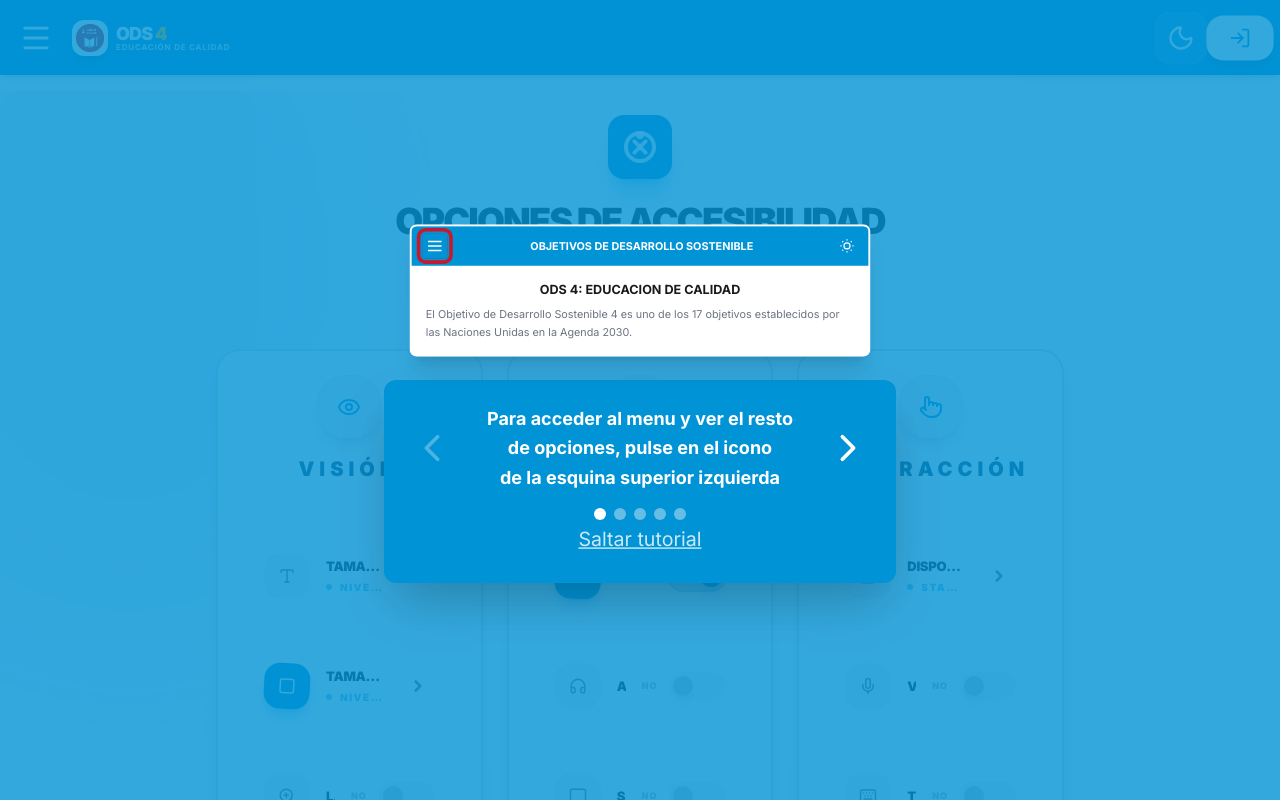
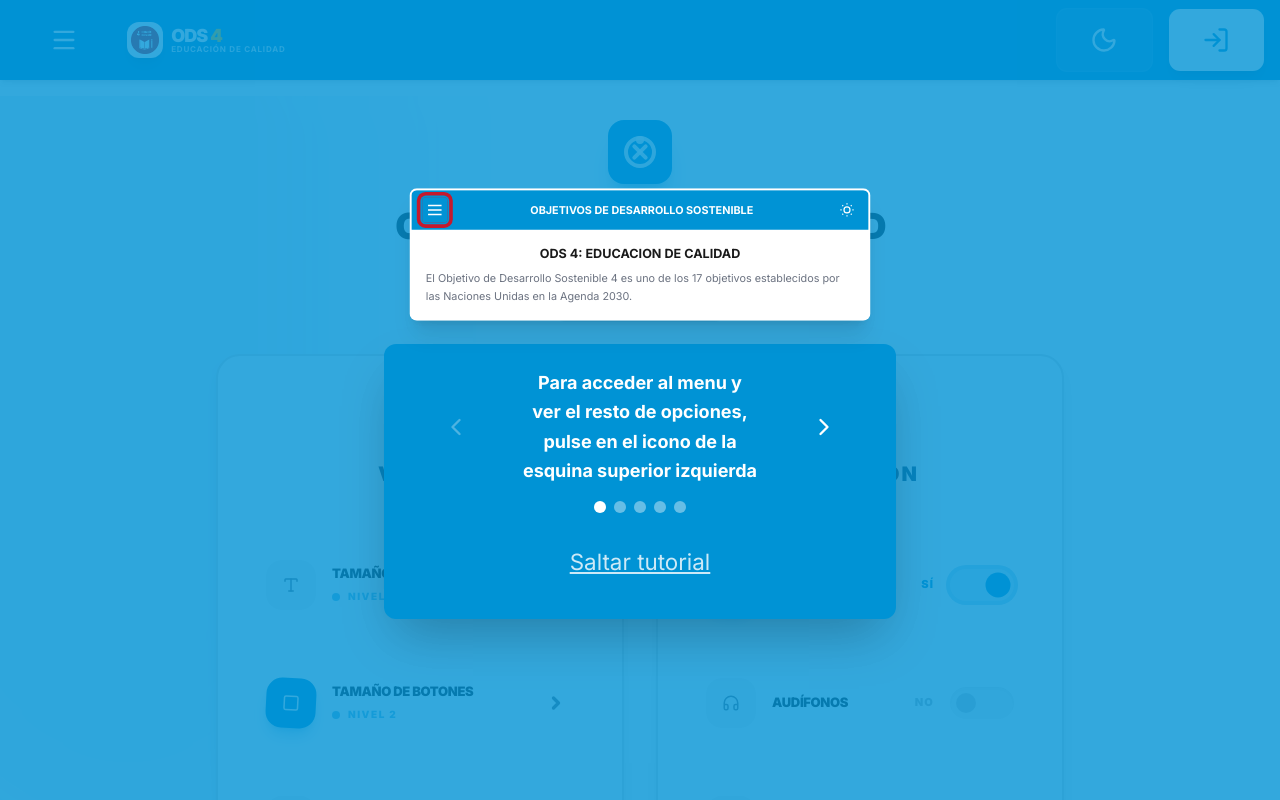
Before and after one commit to CRITICONESsoftware/ipo-ods-4, a Next.js app: page /accessibility in a window 1280 px wide. Shown: the top 800 px of the page. Built offline with nearby package versions, Linux system fonts and the light colour scheme.

Commit message:
refactor: enhance UI components with updated styling, responsive layouts, and avoid tutorial flashing.

```diff
--- a/app/globals.css
+++ b/app/globals.css
@@ -127,17 +127,34 @@
   button,
   [role="button"],
   .button-scale {
+    /* Use dynamic scaling for padding and font-size instead of transform: scale
+       to ensure buttons correctly push surrounding content without overlapping. */
     --scale: var(--button-scale, 1);
-    transform: scale(var(--scale)) !important;
-    transform-origin: center !important;
-    /* Use strong dynamic margins to push surrounding elements and thoroughly prevent overlap both vertically and horizontally */
-    margin-top: calc((var(--scale) - 1) * 1.5rem) !important;
-    margin-bottom: calc((var(--scale) - 1) * 1.5rem) !important;
-    /* Adjust width to avoid horizontal overflow */
-    max-width: calc(100% / var(--scale)) !important;
-    transition:
-      transform 0.3s cubic-bezier(0.34, 1.56, 0.64, 1),
-      margin 0.3s cubic-bezier(0.34, 1.56, 0.64, 1) !important;
+
+    /* Scale font size proportionally */
+    font-size: calc(1rem * var(--scale)) !important;
+
+    /* Scale padding proportionally */
+    padding-top: calc(0.75rem * var(--scale)) !important;
+    padding-bottom: calc(0.75rem * var(--scale)) !important;
+    padding-left: calc(1.5rem * var(--scale)) !important;
+    padding-right: calc(1.5rem * var(--scale)) !important;
+
+    /* Ensure border radius also scales slightly for look & feel */
+    border-radius: calc(0.5rem * var(--scale)) !important;
+
+    /* Remove transform as it breaks layout flow */
+    transform: none !important;
+    max-width: 100% !important;
+    height: auto !important;
+
+    transition: all 0.3s cubic-bezier(0.34, 1.56, 0.64, 1) !important;
+
+    /* Ensure icon size scales too */
+    & svg {
+      width: calc(1.25rem * var(--scale)) !important;
+      height: calc(1.25rem * var(--scale)) !important;
+    }
   }
   /* Heading scaling based on root font size */
   h1,
--- a/components/ods/accessibility-page.tsx
+++ b/components/ods/accessibility-page.tsx
@@ -43,6 +43,7 @@ export function AccessibilityPage() {
         { label: "Protan", value: "Protanopia", color: "bg-[#fd6925]" },
         { label: "Deuter", value: "Deuteranopia", color: "bg-[#bf8b2e]" },
         { label: "Tritan", value: "Tritanopia", color: "bg-[#407f46]" },
+        { label: "Achroma", value: "Acromatopsia", color: "bg-[#555555]" },
       ]
     }
     if (option === "elementsLayout") {
@@ -113,7 +114,7 @@ export function AccessibilityPage() {
         </div>
 
         {/* Main Sections Grid */}
-        <div className="grid grid-cols-1 md:grid-cols-3 gap-6">
+        <div className="grid grid-cols-1 xl:grid-cols-2 2xl:grid-cols-3 gap-8">
 
           {/* Column 1: VISIÓN */}
           <section className="bg-card border-2 border-border rounded-3xl p-6 shadow-lg transition-all duration-300 hover:border-primary/40 group/card">
@@ -264,7 +265,7 @@ function SectionHeader({ icon, label }: { icon: React.ReactNode, label: string }
           {icon}
         </div>
       </div>
-      <h2 className="text-xl font-[1000] uppercase tracking-[0.25em] text-[#19486a] dark:text-primary">{label}</h2>
+      <h2 className="text-xl font-[1000] uppercase tracking-[0.1em] text-[#19486a] dark:text-primary px-2">{label}</h2>
     </div>
   )
 }
@@ -287,42 +288,42 @@ function AccessItem({
       <a
         href="#"
         onClick={(e) => { e.preventDefault(); onClick?.(); }}
-        className={`w-full group text-left p-3.5 rounded-3xl flex items-center gap-4 transition-all duration-300 active:scale-[0.98] border-2 border-transparent select-none ${
-          onClick ? 'cursor-pointer' : 'cursor-default'
-        } ${isOpen ? 'bg-card shadow-xl scale-[1.03] border-primary/20' : ''}`}
+        className={`w-full group text-left p-4 rounded-3xl flex items-center justify-between gap-4 transition-all duration-300 active:scale-[0.98] border-2 border-transparent select-none ${onClick ? 'cursor-pointer' : 'cursor-default'
+          } ${isOpen ? 'bg-card shadow-xl border-primary/20' : ''}`}
       >
-        <div className={`p-3.5 rounded-2xl transition-all duration-500 shrink-0 ${
-          active ? 'bg-primary text-white shadow-lg shadow-primary/30 rotate-3' : 'bg-muted dark:bg-muted/10 text-muted-foreground group-hover:text-primary group-hover:bg-primary/10'
+        <div className={`p-4 rounded-2xl transition-all duration-500 shrink-0 ${active ? 'bg-primary text-white shadow-lg shadow-primary/30 rotate-3' : 'bg-muted dark:bg-muted/10 text-muted-foreground group-hover:text-primary group-hover:bg-primary/10'
           }`}>
           {icon}
         </div>
-        <div className="flex-1 min-w-0">
-          <p className="font-[900] text-[13px] uppercase tracking-tight leading-tight truncate">{label}</p>
+        <div className="flex-1 min-w-0 py-1">
+          <p className="font-[900] text-[15px] sm:text-[13px] uppercase tracking-tight leading-tight break-words">{label}</p>
           {subtext && (
-            <div className="flex items-center gap-2 mt-1.5 opacity-60">
-              <div className="w-1.5 h-1.5 rounded-full bg-primary animate-pulse shrink-0" />
-              <p className="text-[10px] font-black text-primary uppercase tracking-[0.15em] truncate">{subtext}</p>
+            <div className="flex items-center gap-2 mt-2 opacity-60">
+              <div className="w-2 h-2 rounded-full bg-primary animate-pulse shrink-0" />
+              <p className="text-[11px] sm:text-[10px] font-black text-primary uppercase tracking-[0.15em] break-words">{subtext}</p>
             </div>
           )}
         </div>
 
-        {/* Modern Toggle Switch */}
+        {/* Modern Toggle Switch/Value - Fixed width to ensure it never overlaps labels */}
+        <div className="flex items-center gap-4 shrink-0">
           {active !== undefined && !options && !isOpen && (
-          <div className="flex items-center gap-3 shrink-0">
-            <span className={`text-[9px] font-black tracking-widest ${active ? 'text-primary' : 'text-muted-foreground/50'}`}>
+            <>
+              <span className={`text-[11px] font-black tracking-widest ${active ? 'text-primary' : 'text-muted-foreground/50'} min-w-[2rem] text-right`}>
                 {active ? 'SÍ' : 'NO'}
               </span>
-            <div className={`w-14 h-7 rounded-full p-1 transition-all duration-500 relative flex items-center ${active ? 'bg-primary/20 ring-2 ring-primary/30' : 'bg-muted dark:bg-muted/10'}`}>
-              <div className={`w-5 h-5 rounded-full shadow-lg transition-all duration-500 ${active ? 'bg-primary translate-x-7 scale-110 shadow-primary/40' : 'bg-muted-foreground/30 translate-x-0'}`} />
+              <div className={`w-16 h-8 rounded-full p-1.5 transition-all duration-500 relative flex items-center ${active ? 'bg-primary/20 ring-4 ring-primary/30' : 'bg-muted dark:bg-muted/10 shadow-inner'}`}>
+                <div className={`w-5 h-5 rounded-full shadow-2xl transition-all duration-500 ${active ? 'bg-primary translate-x-8 scale-125 shadow-primary/40' : 'bg-muted-foreground/30 translate-x-0'}`} />
               </div>
-          </div>
+            </>
           )}
 
           {options && (
             <div className={`p-2 rounded-xl transition-all duration-500 shrink-0 ${isOpen ? 'bg-primary/10 text-primary rotate-90' : 'text-muted-foreground'}`}>
-            <ChevronRight size={18} className="stroke-[3.5px]" />
+              <ChevronRight size={20} className="stroke-[4px]" />
             </div>
           )}
+        </div>
       </a>
 
       {isOpen && options && (
--- a/components/ods/forum-page.tsx
+++ b/components/ods/forum-page.tsx
@@ -77,21 +77,22 @@ export function ForumPage() {
         ))}
       </div>
 
-      {/* New message input */}
-      <div className="flex gap-2">
+      {/* New message input container with extra padding for scaled buttons */}
+      <div className="flex flex-col sm:flex-row gap-4 mt-8 pb-4">
         <input
           type="text"
           value={newMessage}
           onChange={(e) => setNewMessage(e.target.value)}
           onKeyDown={(e) => e.key === "Enter" && handleSend()}
           placeholder="Escribe un mensaje..."
-          className="flex-1 px-4 py-3 bg-card text-foreground border-2 border-primary rounded-lg focus:outline-none focus:ring-2 focus:ring-primary"
+          className="flex-1 px-6 py-4 bg-card text-foreground border-2 border-primary rounded-2xl focus:outline-none focus:ring-4 focus:ring-primary/20 min-h-[3rem]"
         />
         <button
           onClick={handleSend}
-          className="px-4 py-3 bg-primary text-primary-foreground rounded-lg hover:bg-[#0080b8] transition-colors"
+          className="px-8 py-4 bg-primary text-primary-foreground rounded-2xl hover:bg-[#0080b8] transition-all shadow-lg active:scale-95 flex items-center justify-center gap-2"
           aria-label="Enviar mensaje"
         >
+          <span className="font-bold sm:hidden">ENVIAR</span>
           <Send className="w-5 h-5" />
         </button>
       </div>
--- a/components/ods/home-page.tsx
+++ b/components/ods/home-page.tsx
@@ -22,7 +22,7 @@ export function HomePage() {
       })
     } catch (error) {
       if ((error as Error).name === "NotAllowedError" || (error as Error).name === "SecurityError") {
-        await navigator.clipboard.writeText(window.location.href).catch(() => {})
+        await navigator.clipboard.writeText(window.location.href).catch(() => { })
         toast({
           title: "¡Enlace Copiado!",
           description: "Hemos guardado el enlace directo en tu portapapeles.",
@@ -52,11 +52,11 @@ export function HomePage() {
           </p>
 
           <button
-            className="inline-flex items-center gap-2 px-4 py-2 bg-primary text-primary-foreground rounded-md hover:bg-[#0080b8] transition-colors text-sm font-medium disabled:opacity-50"
+            className="inline-flex items-center justify-center gap-3 px-6 py-3 bg-primary text-primary-foreground rounded-xl hover:bg-[#0080b8] transition-all text-base font-bold shadow-md hover:shadow-lg disabled:opacity-50 active:scale-95"
             onClick={handleShare}
             disabled={isSharing}
           >
-            {isSharing ? "Compartiendo..." : "Compartir"} <Share2 className="w-4 h-4" />
+            {isSharing ? "Compartiendo..." : "Compartir"} <Share2 className="w-5 h-5 shrink-0" />
           </button>
         </div>
 
--- a/lib/app-context.tsx
+++ b/lib/app-context.tsx
@@ -181,7 +181,7 @@ const DEFAULT_ACCESSIBILITY: AccessibilitySettings = {
 export function AppProvider({ children }: { children: ReactNode }) {
   const [sidebarOpen, setSidebarOpen] = useState(false)
   const [tutorialStep, setTutorialStep] = useState(0)
-  const [showTutorial, setShowTutorial] = useState(true)
+  const [showTutorial, setShowTutorial] = useState(false)
   const [currentPage, setCurrentPage] = useState<Page>("tutorial")
   const [profileTab, setProfileTab] = useState<"info" | "notifications" | "progress">("info")
   const [user, setUserState] = useState<User | null>(null)
```
Also changed, not shown: components/ods/client-layout.tsx (+4 -4 lines), components/ods/quiz-page.tsx (+6 -10 lines). Lines whose indentation alone changed are shown as unchanged.
